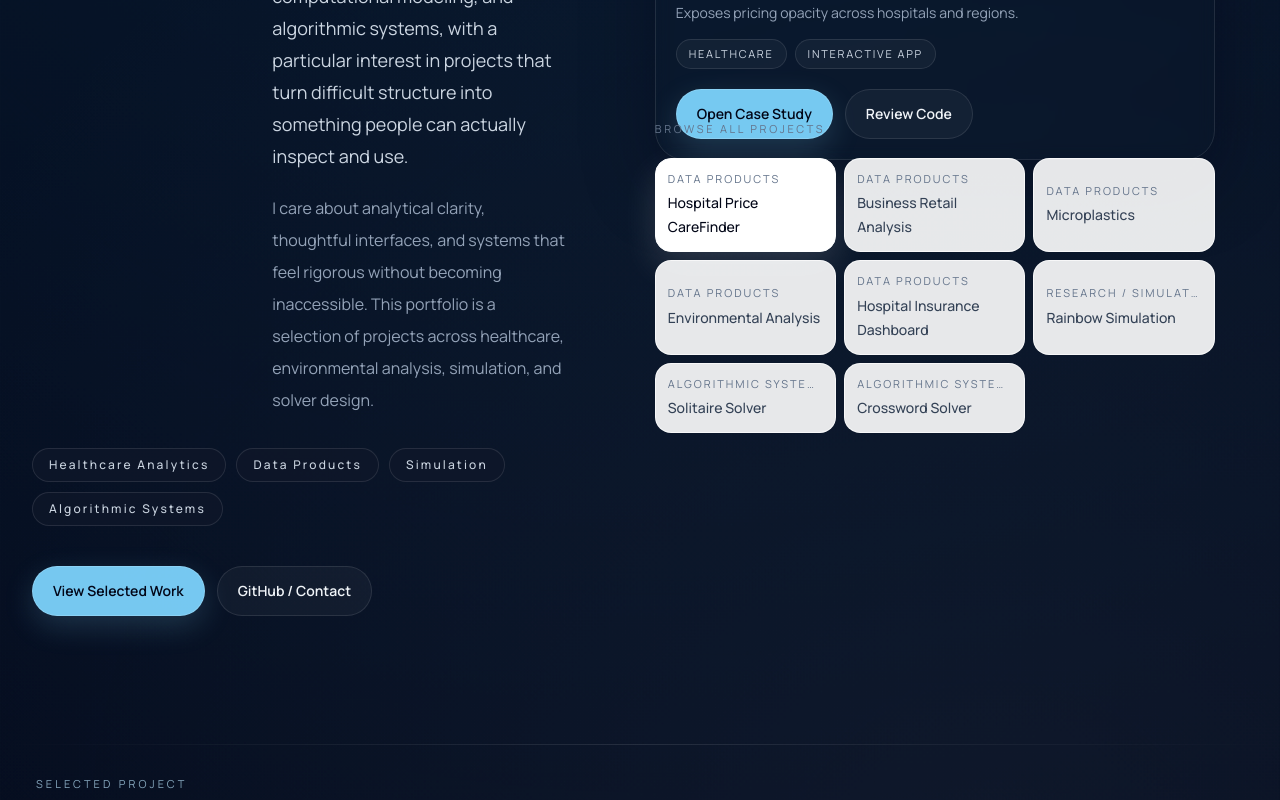
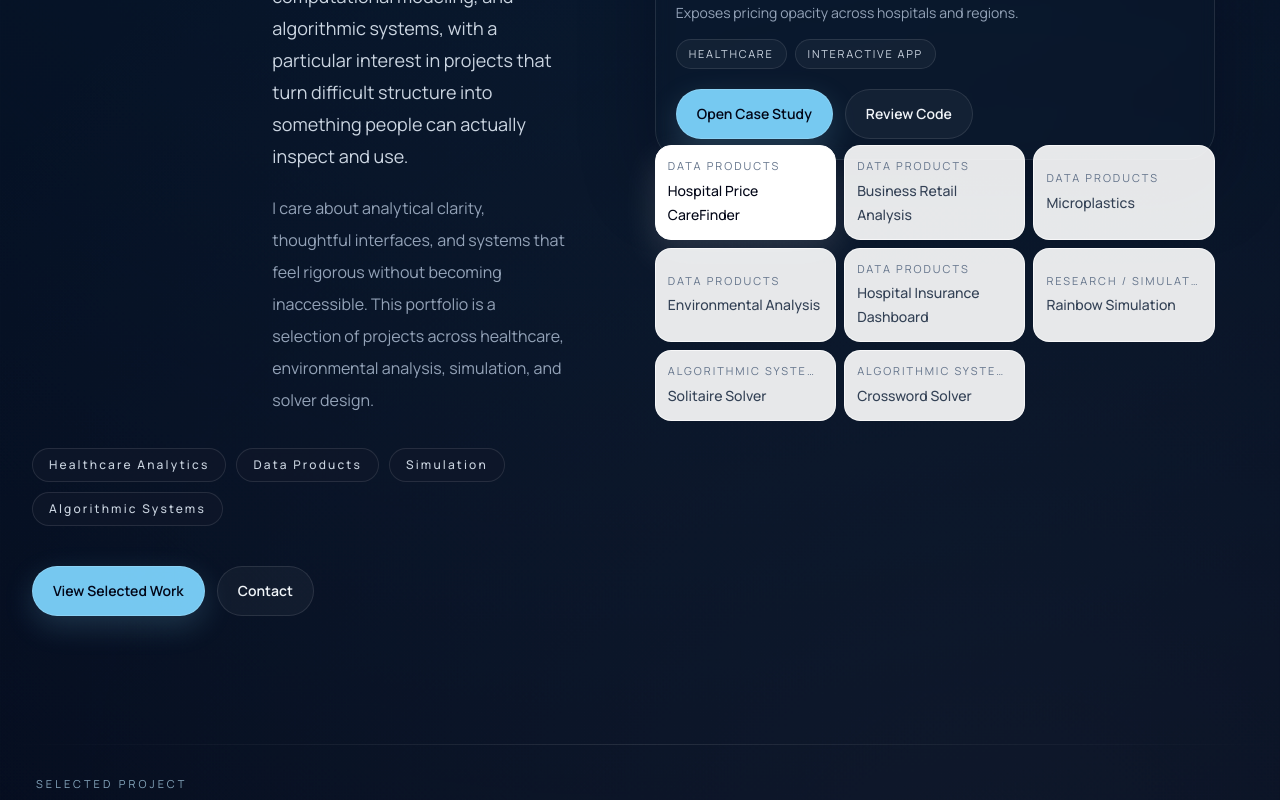
Before and after one commit to Naeemalmohtaseb/Portfolio, a React (Vite) app: page / in a window 1280 px wide. Shown: the part 620-1420 px from the top of the page. Built offline with nearby package versions, Linux system fonts and the light colour scheme.

Commit message:
profile picture

```diff
--- a/src/components/Footer.jsx
+++ b/src/components/Footer.jsx
@@ -17,17 +17,9 @@ function Footer() {
         </div>
 
         <div className="flex flex-col gap-6 lg:items-end">
-          <div className="flex flex-col gap-3 text-sm text-slate-300 sm:flex-row sm:gap-6">
+          <div className="flex flex-col gap-3 text-sm text-slate-300 sm:items-end">
             <a
-              href="https://github.com/yourusername"
-              target="_blank"
-              rel="noreferrer"
-              className="transition hover:text-white"
-            >
-              GitHub
-            </a>
-            <a
-              href="https://linkedin.com/in/your-linkedin"
+              href="https://www.linkedin.com/in/naeem-89b121306/"
               target="_blank"
               rel="noreferrer"
               className="transition hover:text-white"
@@ -35,10 +27,13 @@ function Footer() {
               LinkedIn
             </a>
             <a
-              href="mailto:your.email@example.com"
+              href="mailto:privatenaeem0@gmail.com"
               className="transition hover:text-white"
             >
-              your.email@example.com
+              privatenaeem0@gmail.com
+            </a>
+            <a href="tel:5206788417" className="transition hover:text-white">
+              520 678 8417
             </a>
           </div>
           <p className="text-xs uppercase tracking-[0.22em] text-slate-500">
--- a/src/components/Hero.jsx
+++ b/src/components/Hero.jsx
@@ -215,7 +215,7 @@ function Hero() {
                   </span>
                 </div>
                 <img
-                  src="/profile/naeem-placeholder.svg"
+                  src="/Screenshots/LinkedInjpeg.jpeg"
                   alt="Placeholder portrait for Naeem Almohtaseb"
                   className="aspect-[4/5] w-full object-cover"
                 />
@@ -263,12 +263,10 @@ function Hero() {
               View Selected Work
             </a>
             <a
-              href="https://github.com/yourusername"
-              target="_blank"
-              rel="noreferrer"
+              href="#contact"
               className="button-secondary"
             >
-              GitHub / Contact
+              Contact
             </a>
           </div>
         </div>
@@ -310,14 +308,8 @@ function Hero() {
             </AnimatePresence>
           </div>
 
-          <div className="relative z-40 mx-auto mt-[34rem] flex w-full max-w-[560px] flex-col lg:mt-[38rem]">
-            <div className="flex items-center justify-between gap-4">
-              <p className="text-[11px] uppercase tracking-[0.24em] text-slate-500">
-                Browse all projects
-              </p>
-            </div>
-
-            <div className="mt-5 grid grid-cols-2 gap-2 sm:grid-cols-3">
+          <div className="relative z-40 mx-auto mt-[35.5rem] flex w-full max-w-[560px] flex-col lg:mt-[39.5rem]">
+            <div className="grid grid-cols-2 gap-2 sm:grid-cols-3">
               {projects.map((project, index) => (
                 <button
                   key={project.title}
```
Also changed, not shown: public/Screenshots/LinkedInjpeg.jpeg (added).
